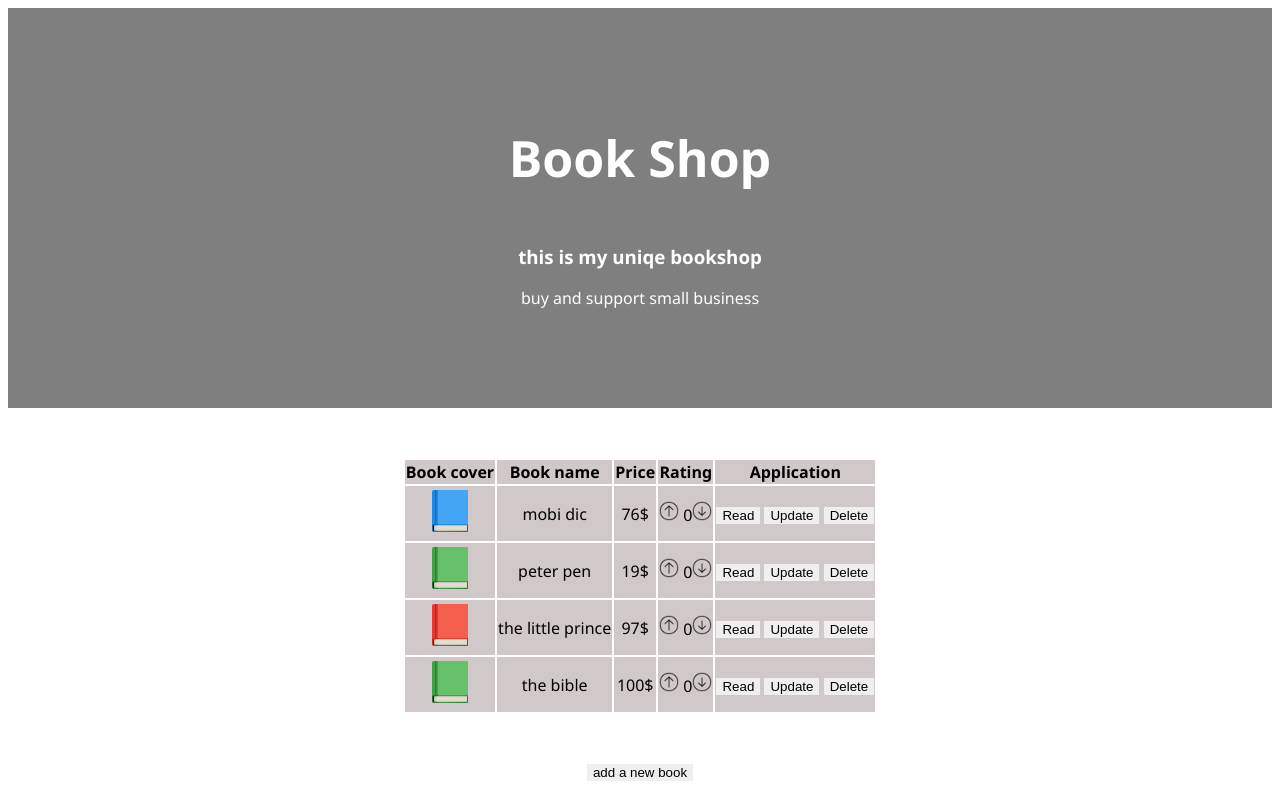
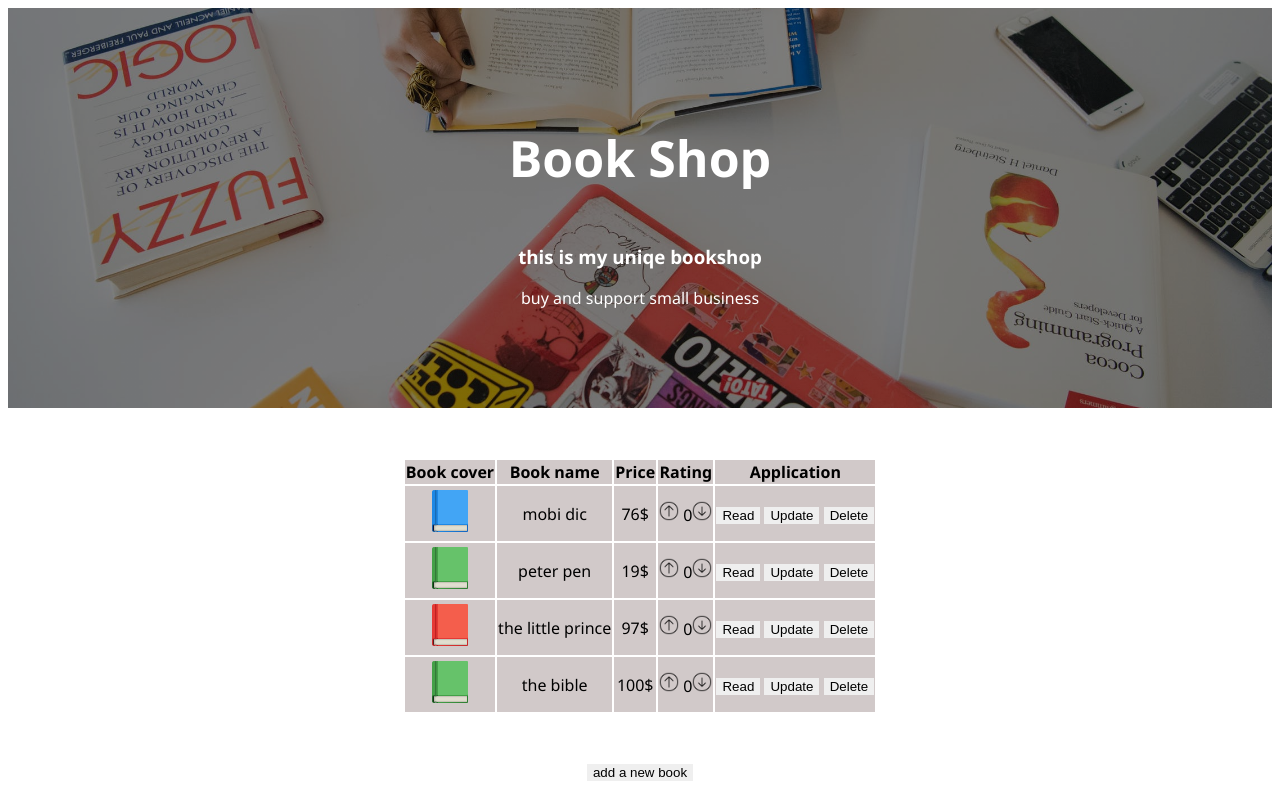
Before and after one commit to nofarYunger/book-shop, a plain HTML site: page index.html in a window 1280 px wide. Drawn offline with nearby package versions, Linux system fonts and the light colour scheme.

Commit message:
realy fixed the img url this time

```diff
--- a/css/style.css
+++ b/css/style.css
@@ -75,7 +75,7 @@ body, html {
 /* The hero image */
 .hero-image {
   /* Use "linear-gradient" to add a darken background effect to the image (photographer.jpg). This will make the text easier to read */
-  background-image: linear-gradient(rgba(0, 0, 0, 0.5), rgba(0, 0, 0, 0.5)), url("img/book-bg.png");
+  background-image: linear-gradient(rgba(0, 0, 0, 0.5), rgba(0, 0, 0, 0.5)), url("../img/book-bg.png");
 
   /* Set a specific height */
   height: 50%;
```
